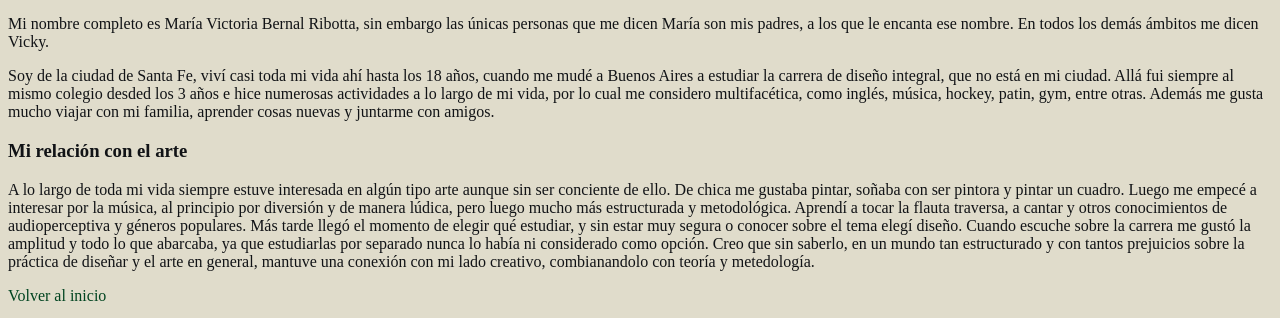
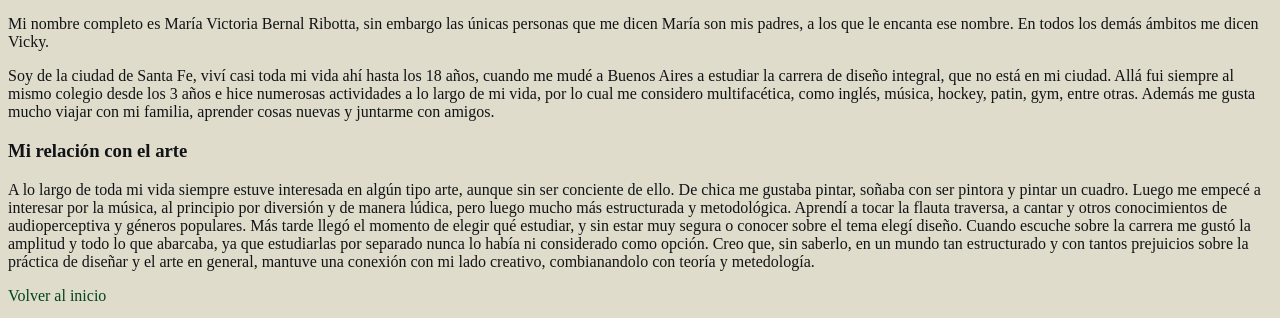
Before and after one commit to VictoriaBernal/Datalab, a plain HTML site: page index.html in a window 1280 px wide. Shown: the part 842-1160 px from the top of the page. Drawn offline with Linux system fonts and the light colour scheme.

Commit message:
Add files via upload

```diff
--- a/index.html
+++ b/index.html
@@ -24,15 +24,15 @@
 
     <p>Mi nombre completo es María Victoria Bernal Ribotta, sin embargo las únicas personas que me dicen María son mis padres, a los que le encanta ese nombre. En todos los demás ámbitos me dicen Vicky. </p>
       <p>Soy de la ciudad de Santa Fe, viví casi toda mi vida ahí hasta los 18 años, cuando me mudé a Buenos Aires a estudiar la carrera de diseño integral, que no está en mi ciudad. Allá fui siempre al mismo
-        colegio desded los 3 años e hice numerosas actividades a lo largo de mi vida, por lo cual me considero multifacética, como inglés, música, hockey, patin, gym, entre otras. Además me gusta mucho viajar
+        colegio desde los 3 años e hice numerosas actividades a lo largo de mi vida, por lo cual me considero multifacética, como inglés, música, hockey, patin, gym, entre otras. Además me gusta mucho viajar
         con mi familia, aprender cosas nuevas y juntarme con amigos.</p>
 
     <h3 id="Arte">Mi relación con el arte</h3>
 
-    <p>A lo largo de toda mi vida siempre estuve interesada en algún tipo arte aunque sin ser conciente de ello. De chica me gustaba pintar, soñaba con ser pintora y pintar un cuadro. Luego me empecé a interesar
+    <p>A lo largo de toda mi vida siempre estuve interesada en algún tipo arte, aunque sin ser conciente de ello. De chica me gustaba pintar, soñaba con ser pintora y pintar un cuadro. Luego me empecé a interesar
         por la música, al principio por diversión y de manera lúdica, pero luego mucho más estructurada y metodológica. Aprendí a tocar la flauta traversa, a cantar y otros conocimientos de audioperceptiva
         y géneros populares. Más tarde llegó el momento de elegir qué estudiar, y sin estar muy segura o conocer sobre el tema elegí diseño. Cuando escuche sobre la carrera me gustó la amplitud y todo lo que abarcaba,
-        ya que estudiarlas por separado nunca lo había ni considerado como opción. Creo que sin saberlo, en un mundo tan estructurado y con tantos prejuicios sobre la práctica de diseñar y el arte en general,
+        ya que estudiarlas por separado nunca lo había ni considerado como opción. Creo que, sin saberlo, en un mundo tan estructurado y con tantos prejuicios sobre la práctica de diseñar y el arte en general,
         mantuve una conexión con mi lado creativo, combianandolo con teoría y metedología.</p>
 
     <p><a href="#">Volver al inicio</a></p>
```
